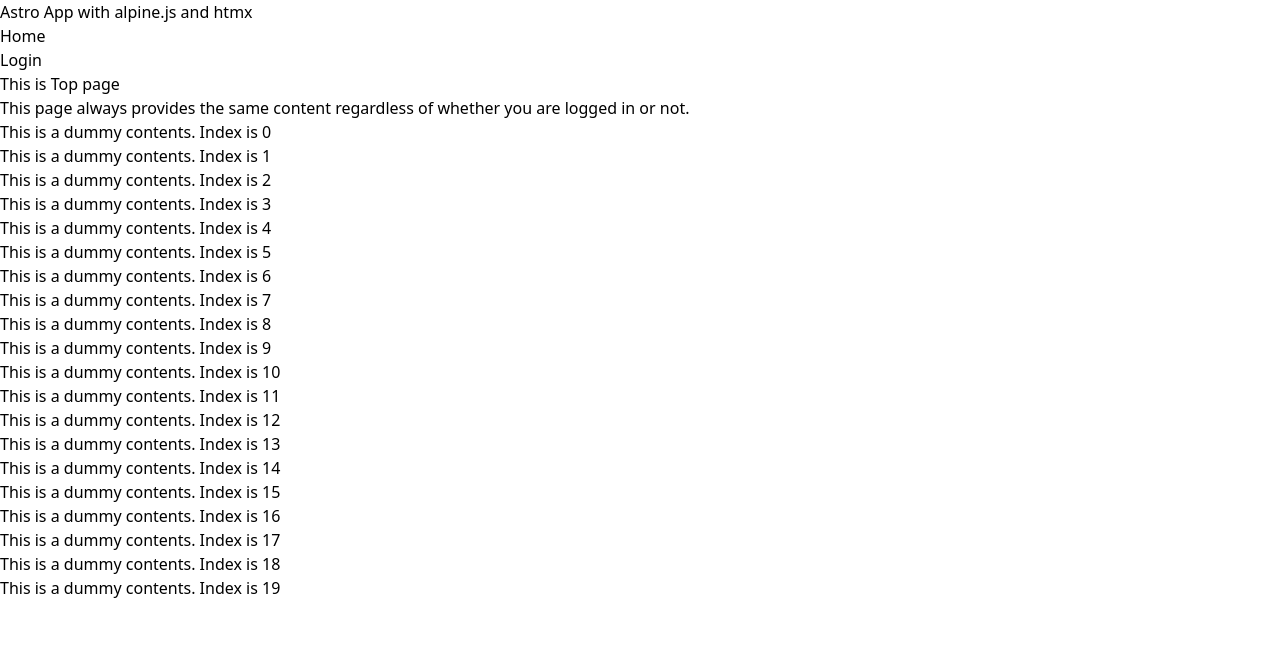
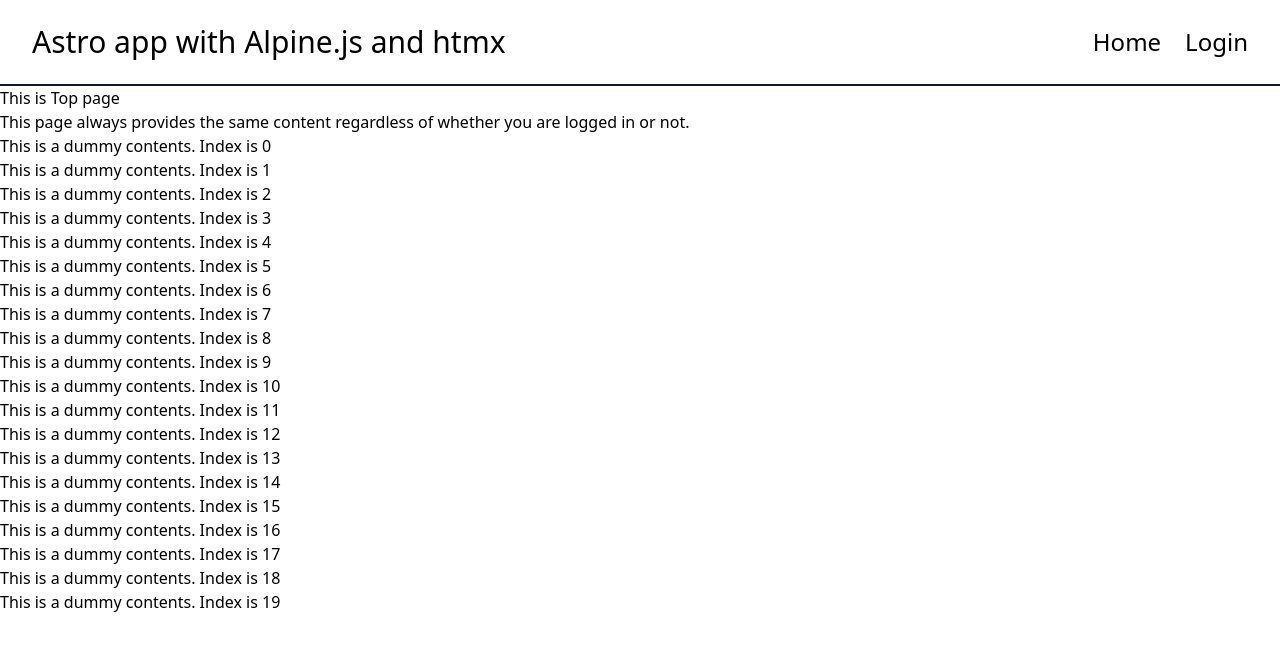
Before and after one commit to Shin-Taro/astro-alpine-htmx-sample, an Astro site: page / in a window 1280 px wide. Built offline with nearby package versions, Linux system fonts and the light colour scheme; Astro itself is replaced by a stand-in of ours.

Commit message:
feat: adjust Header style

```diff
--- a/src/domain/user/components/elements/Header/index.astro
+++ b/src/domain/user/components/elements/Header/index.astro
@@ -1,13 +1,19 @@
 ---
 import LoginButton from "@domain/user/components/features/LoginButton/index.astro"
+
+type Props = {
+  isLoggedIn: boolean
+}
+
+const { isLoggedIn } = Astro.props
 ---
 
-<header>
-  <h1>Astro App with alpine.js and htmx</h1>
-  <nav>
-    <ul>
-      <li><a href="/">Home</a></li>
-      <li><LoginButton /></li>
+<header class="border-b-2 border-gray-900 flex justify-between items-center py-6 px-8">
+  <h1 class="text-3xl"><a href="/">Astro app with Alpine.js and htmx</a></h1>
+  <nav class="text-2xl">
+    <ul class="flex justify-between items-center">
+      <li><a href="/" class="hover:text-gray-500">Home</a></li>
+      <li class="ml-6 hover:text-gray-500"><LoginButton {isLoggedIn} /></li>
     </ul>
   </nav>
 </header>
```
